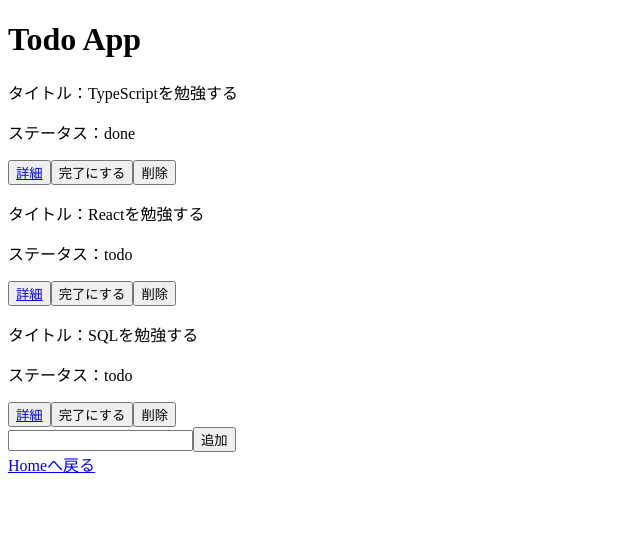
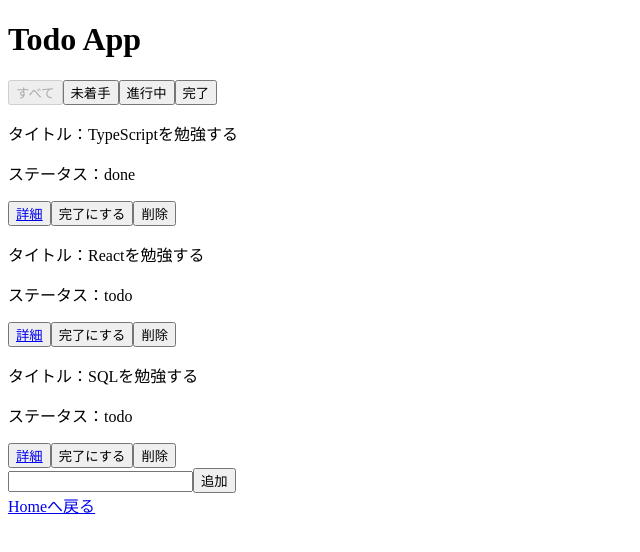
Before and after one commit to RiCoDeKu/todo-service, a React (Vite) app: page /todos in a window 1280 px wide. Shown: the top 552 px of the page, without its empty margins (0-640 px from the left). Built offline with nearby package versions, Linux system fonts and the light colour scheme.

Commit message:
STEP-3, Jotai Phase3

```diff
--- a/src/components/TodoFilter.tsx
+++ b/src/components/TodoFilter.tsx
@@ -1,6 +1,45 @@
 import { useAtom } from "jotai";
 import { todoFilterAtom } from "../atoms/todoFilter";
 
-export function TodoFilter() {}
+export function TodoFilter() {
+  const [statusFilter, setStatusFilter] = useAtom(todoFilterAtom);
+
+  return (
+    <div>
+      <button
+        onClick={() => {
+          setStatusFilter("all");
+        }}
+		disabled={statusFilter === "all"}
+      >
+        すべて
+      </button>
+      <button
+        onClick={() => {
+          setStatusFilter("todo");
+        }}
+		disabled={statusFilter === "todo"}
+      >
+        未着手
+      </button>
+      <button
+        onClick={() => {
+          setStatusFilter("doing");
+        }}
+		disabled={statusFilter === "doing"}
+      >
+        進行中
+      </button>
+      <button
+        onClick={() => {
+          setStatusFilter("done");
+        }}
+		disabled={statusFilter === "done"}
+      >
+        完了
+      </button>
+    </div>
+  );
+}
 
 export default TodoFilter;
--- a/src/pages/TodoListPage.tsx
+++ b/src/pages/TodoListPage.tsx
@@ -7,10 +7,14 @@ import {
   deleteTodo,
   completeTodo,
 } from "../services/todoService";
+import TodoFilter from "../components/TodoFilter";
 import { useQuery, useMutation, useQueryClient } from "@tanstack/react-query";
+import { useAtomValue } from "jotai";
+import { todoFilterAtom } from "../atoms/todoFilter";
 
 function TodoListPage() {
   const [title, setTitle] = useState("");
+  const statusFilter = useAtomValue(todoFilterAtom);
 
   const queryClient = useQueryClient();
 
@@ -73,6 +77,32 @@ function TodoListPage() {
     staleTime: 60_000,
   });
 
+  function filterTodos() {
+    if (!todos) {
+      return null;
+    }
+
+    const filteredTodos =
+      statusFilter === "all"
+        ? todos
+        : todos.filter((todo) => todo.status === statusFilter);
+
+    if (filteredTodos.length === 0) {
+      return <p>該当するTodoはありません</p>;
+    }
+    return filteredTodos.map((todo) => (
+      <TodoItem
+        key={todo.id}
+        todo={todo}
+        onDelete={handleDeleteTodo}
+        onComplete={handleCompleteTodo}
+        isDisable={
+          deleteTodoMutation.isPending || completeTodoMutation.isPending
+        }
+      />
+    ));
+  }
+
   function renderTodos() {
     if (isPending) {
       return <p>読み込み中</p>;
@@ -84,23 +114,8 @@ function TodoListPage() {
 
     return (
       <>
-        {todos.length === 0 ? (
-          <p>todoがありません</p>
-        ) : (
-          <>
-            {todos.map((todo) => (
-              <TodoItem
-                key={todo.id}
-                todo={todo}
-                onDelete={handleDeleteTodo}
-                onComplete={handleCompleteTodo}
-                isDisable={
-                  deleteTodoMutation.isPending || completeTodoMutation.isPending
-                }
-              />
-            ))}
-          </>
-        )}
+        <TodoFilter />
+        {filterTodos()}
         <br />
         <input
           value={title}
```
